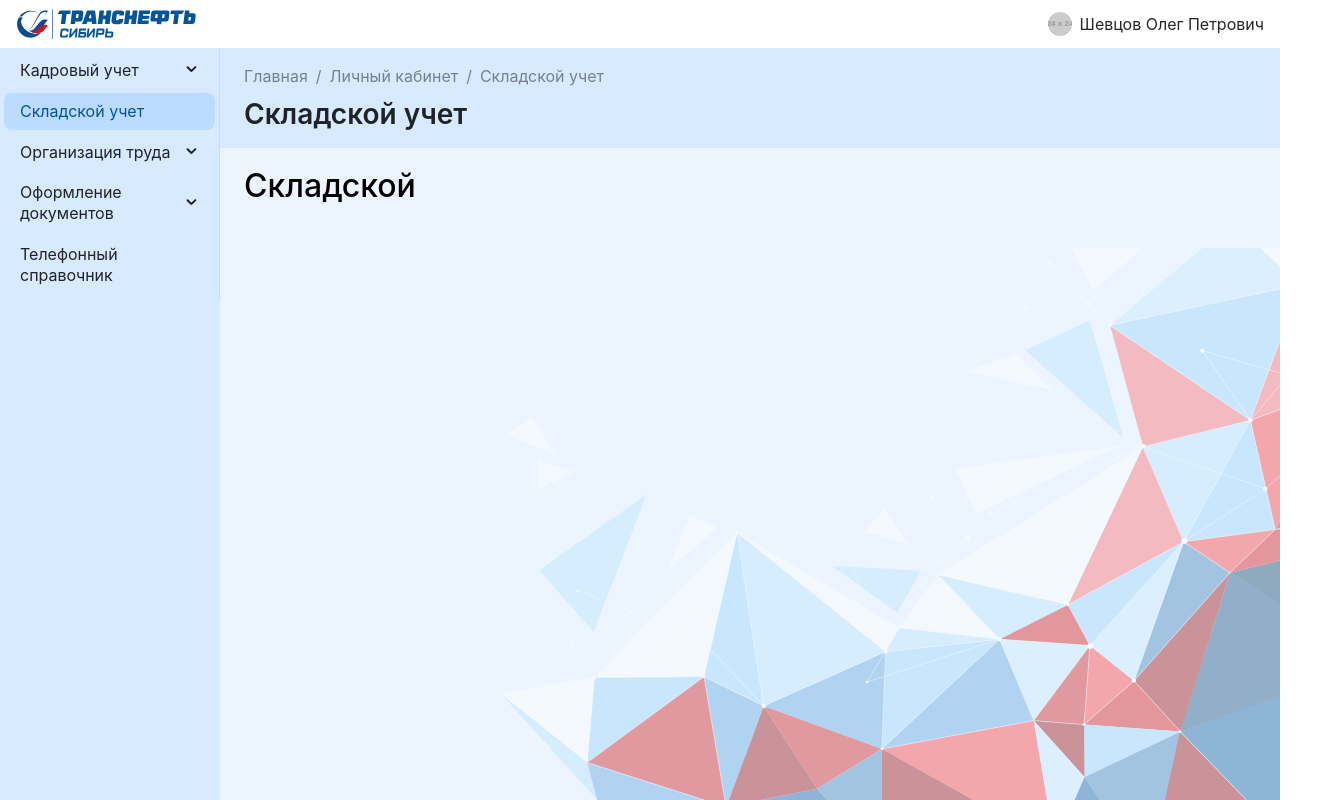
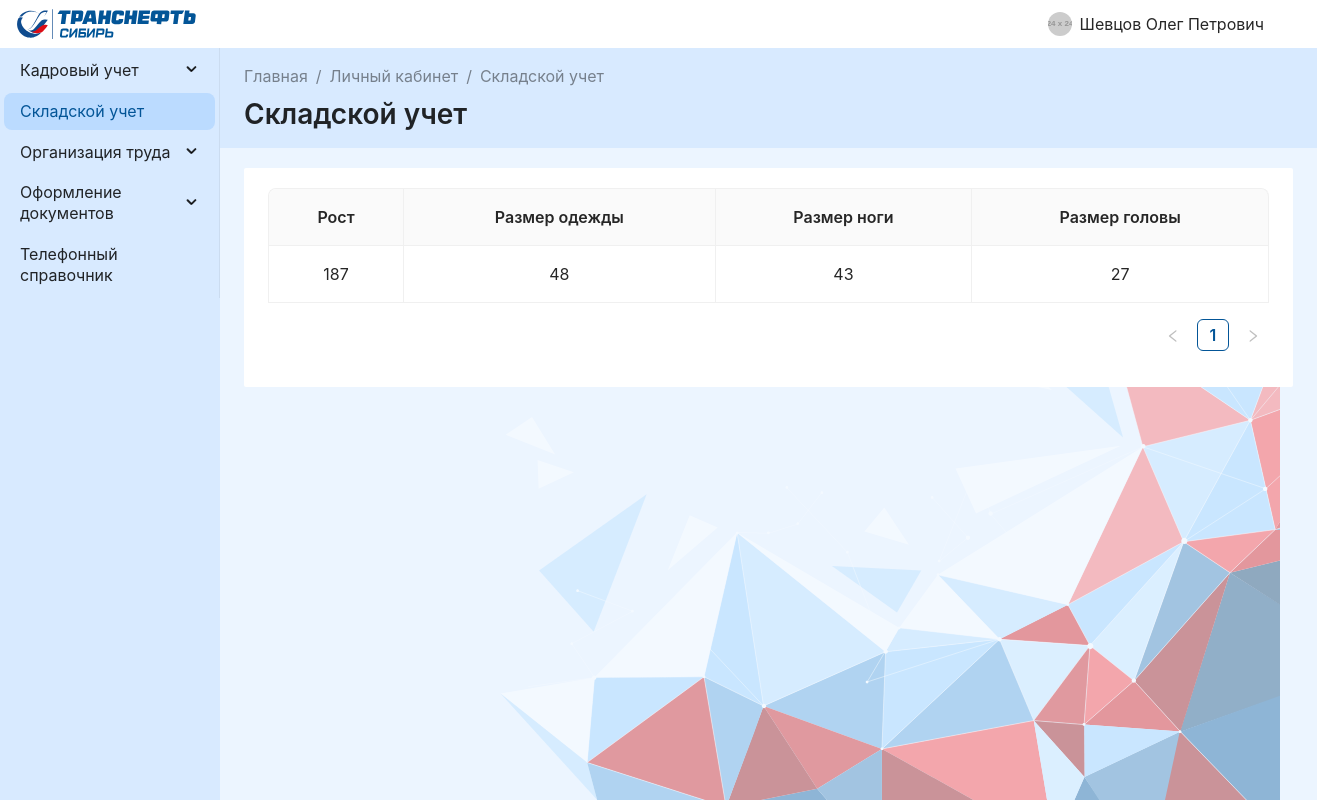
Before and after one commit to ELF1sH/transneft-personal-account, a React (Create React App) app: page / in a window 1280 px wide. Both pictures are taken after a click on the item "Складской учет". Shown: the whole page, 1317 px wide, since content can reach past the window. Built offline with nearby package versions, Linux system fonts and the light colour scheme.

Commit message:
Implement inventory control and working hours pages

```diff
--- a/src/App.tsx
+++ b/src/App.tsx
@@ -10,6 +10,8 @@ import Sidebar from 'components/organisms/sidebar/Sidebar';
 import AppHeader from 'components/organisms/appHeader/AppHeader';
 import PageContent from 'components/wrappers/pageContentWrapper/PageContentWrapper';
 
+import WorkingHoursPage from 'pages/workingHours/WorkingHoursPage';
+import InventoryControlPage from 'pages/inventoryControl/InventoryControlPage';
 import MedicalCheckupPageProvider from 'pages/medicalCheckup/MedicalCheckupPageProvider';
 import VacationsPageProvider from 'pages/vacations/VacationsPageProvider';
 import ProfilePage from 'pages/profile/ProfilePageProvider';
@@ -42,9 +44,12 @@ const App: React.FC = () => {
               />
               <Route path={getRoute(RouteItem.EDUCATION)} element={<h1>Образование</h1>} />
 
-              <Route path={getRoute(RouteItem.INVENTORY_CONTROL)} element={<h1>Складской</h1>} />
+              <Route
+                path={getRoute(RouteItem.INVENTORY_CONTROL)}
+                element={<InventoryControlPage />}
+              />
 
-              <Route path={getRoute(RouteItem.WORKING_HOURS)} element={<h1>Режим работы</h1>} />
+              <Route path={getRoute(RouteItem.WORKING_HOURS)} element={<WorkingHoursPage />} />
               <Route path={getRoute(RouteItem.WORKING_SCHEDULE)} element={<h1>Графикиработ</h1>} />
 
               <Route path={getRoute(RouteItem.REDUCED_FARE)} element={<h1>Льготный проезд</h1>} />
--- a/src/components/wrappers/pageContentInnerWrapper/PageContentInnerWrapper.tsx
+++ b/src/components/wrappers/pageContentInnerWrapper/PageContentInnerWrapper.tsx
@@ -8,6 +8,10 @@ const PageContentInnerWrapper = styled.div`
   @media (max-width: 700px) {
     padding: 5px 6px;
   }
+
+  *:last-child {
+    margin-bottom: 0;
+  }
 `;
 
 export default PageContentInnerWrapper;
--- /dev/null
+++ b/src/domain/entities/inventoryControlItem.ts
@@ -0,0 +1,6 @@
+export interface IInventoryControlItem {
+  height: number;
+  clothingSize: number;
+  footSize: number;
+  headSize: number;
+}
--- /dev/null
+++ b/src/pages/inventoryControl/InventoryControlPage.tsx
@@ -0,0 +1,37 @@
+import React from 'react';
+import { Table } from 'antd';
+
+import PageContentInnerWrapper from 'components/wrappers/pageContentInnerWrapper/PageContentInnerWrapper';
+
+import { IInventoryControlItem } from 'domain/entities/inventoryControlItem';
+
+import { useColumns } from 'pages/inventoryControl/hooks/useColumns';
+import { pagination } from 'pages/inventoryControl/constants/pagination';
+
+const dataSource: IInventoryControlItem[] = [
+  {
+    height: 187,
+    clothingSize: 48,
+    footSize: 43,
+    headSize: 27,
+  },
+];
+
+const InventoryControlPage: React.FC = () => {
+  const columns = useColumns();
+
+  return (
+    <PageContentInnerWrapper>
+      <Table
+        columns={columns}
+        dataSource={dataSource}
+        bordered
+        pagination={pagination}
+        rowKey="type"
+        scroll={{ x: 1000 }}
+      />
+    </PageContentInnerWrapper>
+  );
+};
+
+export default InventoryControlPage;
--- /dev/null
+++ b/src/pages/inventoryControl/constants/pagination.ts
@@ -0,0 +1,5 @@
+import { TablePaginationConfig } from 'antd/lib';
+
+export const pagination: TablePaginationConfig = {
+  pageSize: 10,
+};
--- /dev/null
+++ b/src/pages/inventoryControl/hooks/useColumns.ts
@@ -0,0 +1,30 @@
+import { ColumnsType } from 'antd/es/table';
+
+import { IInventoryControlItem } from 'domain/entities/inventoryControlItem';
+
+export const useColumns = (): ColumnsType<IInventoryControlItem> => [
+  {
+    title: 'Рост',
+    key: 'height',
+    dataIndex: 'height',
+    align: 'center',
+  },
+  {
+    title: 'Размер одежды',
+    key: 'clothingSize',
+    dataIndex: 'clothingSize',
+    align: 'center',
+  },
+  {
+    title: 'Размер ноги',
+    key: 'footSize',
+    dataIndex: 'footSize',
+    align: 'center',
+  },
+  {
+    title: 'Размер головы',
+    key: 'headSize',
+    dataIndex: 'headSize',
+    align: 'center',
+  },
+];
--- /dev/null
+++ b/src/pages/workingHours/WorkingHoursPage.tsx
@@ -0,0 +1,24 @@
+import React from 'react';
+
+import PageContentInnerWrapper from 'components/wrappers/pageContentInnerWrapper/PageContentInnerWrapper';
+
+const WorkingHoursPage: React.FC = () => (
+  <PageContentInnerWrapper>
+    <ol>
+      <li>Суммированный учет рабочего времени с отчетным периодом 1 квартал</li>
+      <li>
+        Режим работы филиала «Нижневартовское УМН»
+        <br />
+        с 8:00 до 17:00
+        <br />
+        Перерыв с 10:00 до 10:15
+        <br />
+        Обед с 12:30 до 13:30
+        <br />
+        Перерыв с 15:00 до 15:15
+      </li>
+    </ol>
+  </PageContentInnerWrapper>
+);
+
+export default WorkingHoursPage;
--- a/src/theme/globalStyles.ts
+++ b/src/theme/globalStyles.ts
@@ -19,15 +19,4 @@ export const GlobalStyles = createGlobalStyle<ThemeProps<DefaultTheme>>`
       padding-left: 32px !important;
     }
   }
-
-  .ant-table-measure-row {
-    display: none;
-  }
-
-  @media (max-width: 768px) {
-    .ant-table-thead > tr > th,
-    .ant-table-tbody > tr > td {
-      padding: 8px !important;
-    }
-  }
 `;
```
